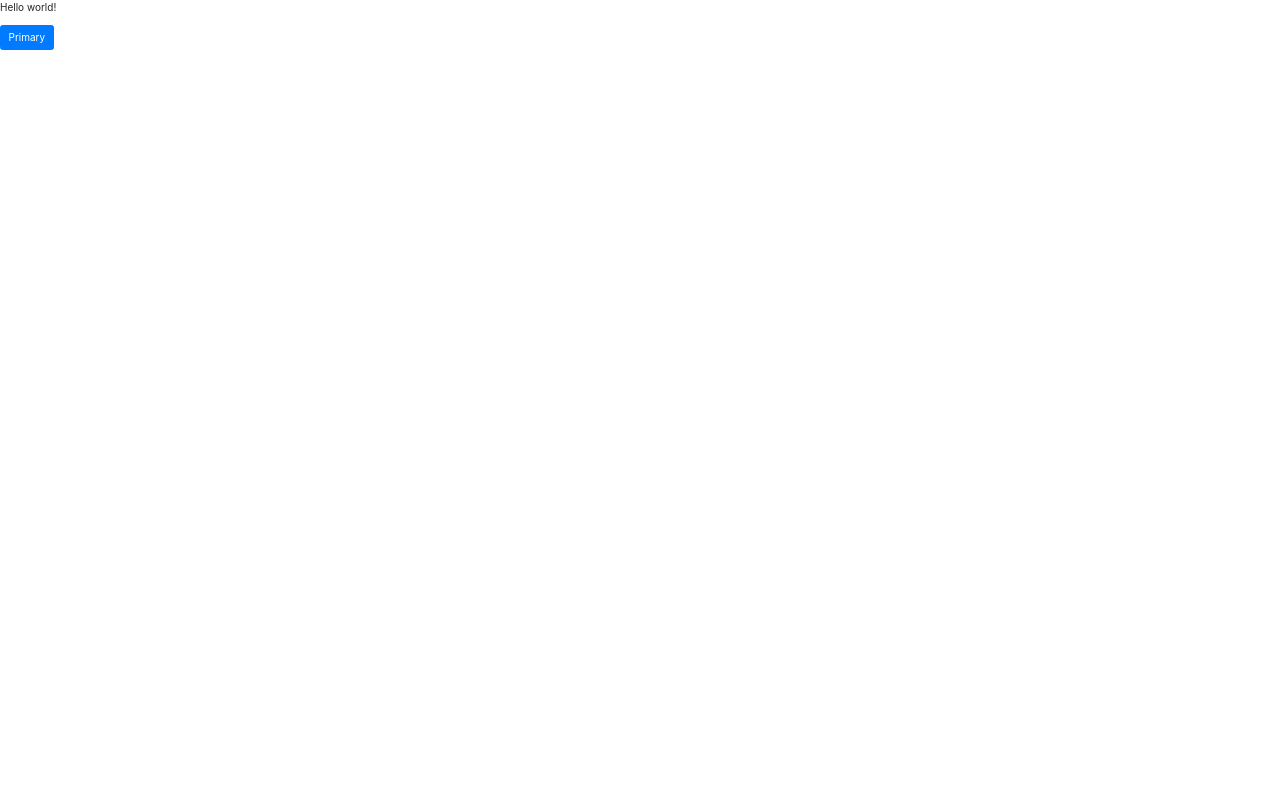
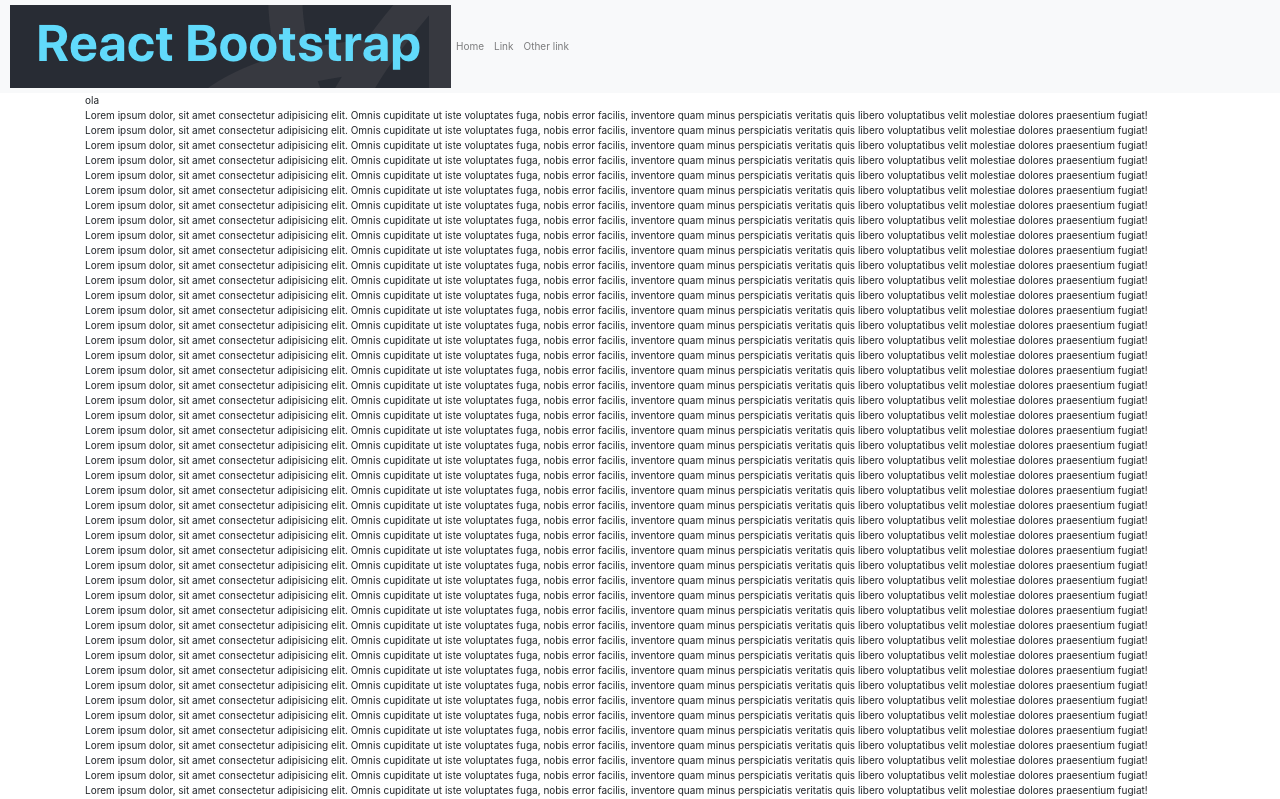
Before and after one commit to javiergranados/next-bootstrap-sample, a Next.js app: page / in a window 1280 px wide. Shown: the top 799 px of the page. Built offline with nearby package versions, Linux system fonts and the light colour scheme.

Commit message:
Add header and content

```diff
--- /dev/null
+++ b/components/Content.jsx
@@ -0,0 +1,16 @@
+import Container from 'react-bootstrap/Container';
+
+export default () => (
+  <Container>
+    ola
+    {Array(100)
+      .fill(0)
+      .map((_, i) => (
+        <div key={i}>
+          Lorem ipsum dolor, sit amet consectetur adipisicing elit. Omnis cupiditate ut iste voluptates fuga, nobis
+          error facilis, inventore quam minus perspiciatis veritatis quis libero voluptatibus velit molestiae dolores
+          praesentium fugiat!
+        </div>
+      ))}
+  </Container>
+);
--- a/components/Dashboard.jsx
+++ b/components/Dashboard.jsx
@@ -1,10 +1,9 @@
-import Button from 'react-bootstrap/Button';
+import Header from './Header';
+import Content from './Content';
 
-const Dashboard = () => (
+export default () => (
   <>
-    <p>Hello world!</p>
-    <Button variant="primary">Primary</Button>
+    <Header />
+    <Content />
   </>
 );
-
-export default Dashboard;
--- /dev/null
+++ b/components/Header.jsx
@@ -0,0 +1,16 @@
+import Navbar from 'react-bootstrap/Navbar';
+import Nav from 'react-bootstrap/Nav';
+
+export default () => (
+  <Navbar bg="light" expand="lg" sticky="top">
+    <img src="/logo-navbar.png" alt="logo-navbar" />
+    <Navbar.Toggle aria-controls="basic-navbar-nav" />
+    <Navbar.Collapse id="basic-navbar-nav">
+      <Nav className="mr-auto">
+        <Nav.Link href="#home">Home</Nav.Link>
+        <Nav.Link href="#link">Link</Nav.Link>
+        <Nav.Link href="#other-link">Other link </Nav.Link>
+      </Nav>
+    </Navbar.Collapse>
+  </Navbar>
+);
--- a/components/Meta.jsx
+++ b/components/Meta.jsx
@@ -1,6 +1,6 @@
 import Head from 'next/head';
 
-const Meta = () => (
+export default () => (
   <Head>
     <meta name="viewport" content="width=device-width, initial-scale=1" />
     <meta charSet="utf-8" />
@@ -9,5 +9,3 @@ const Meta = () => (
     <title>Next & Bootstrap</title>
   </Head>
 );
-
-export default Meta;
--- a/components/Page.jsx
+++ b/components/Page.jsx
@@ -1,7 +1,7 @@
 import Meta from './Meta';
 import GlobalStyle from '../styles/GlobalStyle';
 
-const Page = ({ children }) => {
+export default ({ children }) => {
   return (
     <>
       <GlobalStyle />
@@ -10,5 +10,3 @@ const Page = ({ children }) => {
     </>
   );
 };
-
-export default Page;
--- a/styles/GlobalStyle.js
+++ b/styles/GlobalStyle.js
@@ -13,6 +13,7 @@ const GlobalStyle = createGlobalStyle`
     margin: 0;
     font-size: 1.5rem;
     line-height: 2;
+    background-color: #fff;
   }
 `;
 
```
Also changed, not shown: public/logo-navbar.png (added).
